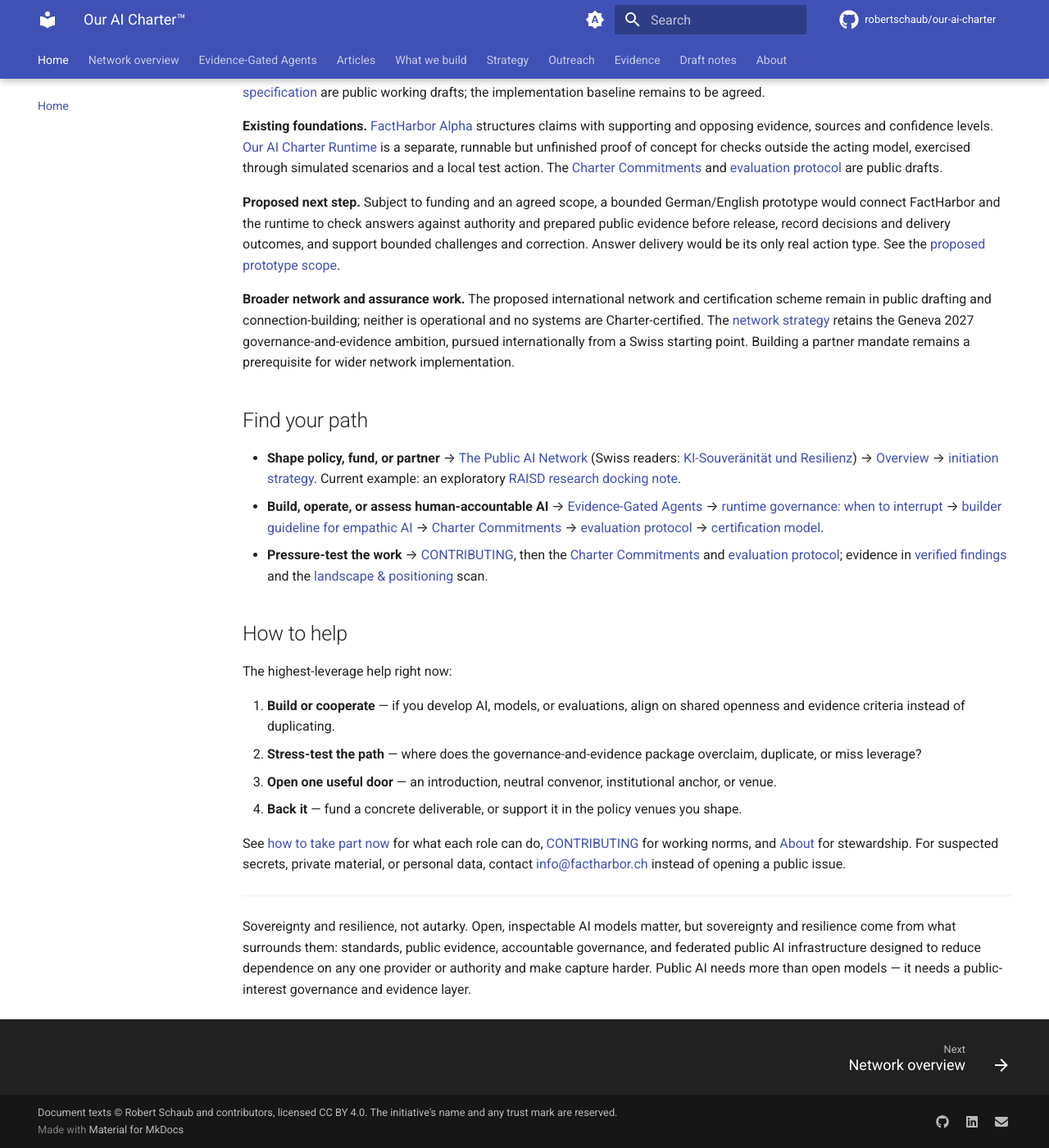
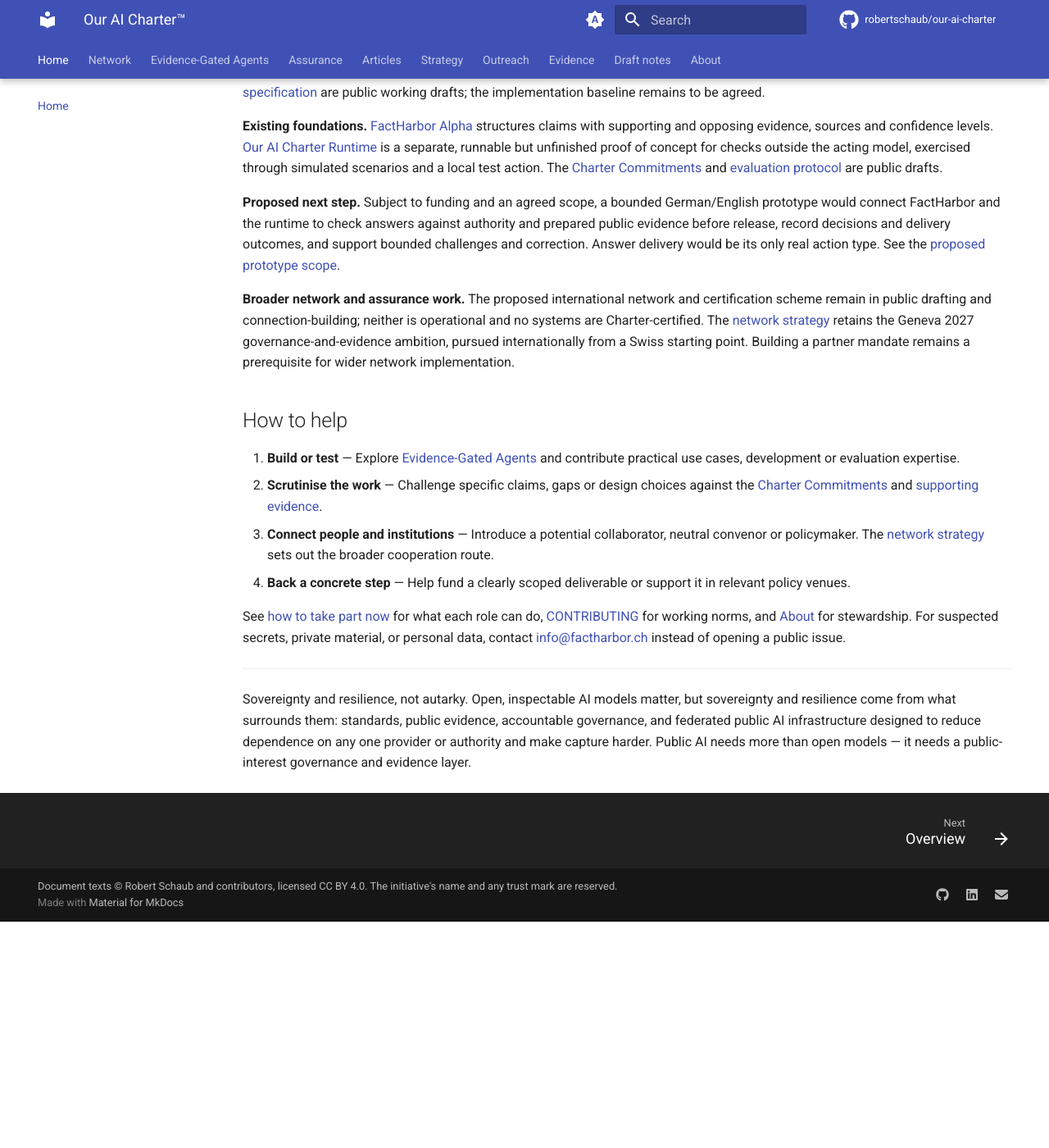
Before and after one commit to robertschaub/our-ai-charter, an MkDocs documentation site: the page built from docs/index.md, in a window 1280 px wide and 1400 px high, scrolled down 1430 px. Shown: the whole window at 82% size. Built offline with MkDocs 1.6.1 and Material for MkDocs 9.7.7, drawn with Linux system fonts in a browser that asks for light colours; plug-ins that fetch from the network failed and are left out; comment, search, counter and statistics services are not loaded; after the commit the page ends 2554 px from its top, so only the background shows below that.

Commit message:
docs(site): group network pages and simplify contribution routes

```diff
--- a/docs/index.md
+++ b/docs/index.md
@@ -62,20 +62,12 @@ Protect and strengthen free and fair societies in the digital age through public
 
 **Broader network and assurance work.** The proposed international network and certification scheme remain in public drafting and connection-building; neither is operational and no systems are Charter-certified. The [network strategy](Strategy/initiation-strategy.md) retains the Geneva 2027 governance-and-evidence ambition, pursued internationally from a Swiss starting point. Building a partner mandate remains a prerequisite for wider network implementation.
 
-## Find your path
-
-- **Shape policy, fund, or partner** → [The Public AI Network](Published/the-public-ai-network.md) (Swiss readers: [KI-Souveränität und Resilienz](Published/ki-souveraenitaet-und-resilienz.md)) → [Overview](network-overview.md) → [initiation strategy](Strategy/initiation-strategy.md). Current example: an exploratory [RAISD research docking note](Outreach/swiss-ai-raisd-fit-note.en.md).
-- **Build, operate, or assess human-accountable AI** → [Evidence-Gated Agents](Assurance/Concepts/evidence-gated-agents.md) → [runtime governance: when to interrupt](Published/when-should-runtime-ai-governance-interrupt.md) → [builder guideline for empathic AI](Published/how-to-build-ai-that-acts-with-empathy.md) → [Charter Commitments](Assurance/Framework/charter-commitments.md) → [evaluation protocol](Assurance/Protocol/grounding-faithfulness-and-contestability.md) → [certification model](Assurance/Framework/certification-model.md).
-- **Pressure-test the work** → [CONTRIBUTING](https://github.com/robertschaub/our-ai-charter/blob/main/CONTRIBUTING.md), then the [Charter Commitments](Assurance/Framework/charter-commitments.md) and [evaluation protocol](Assurance/Protocol/grounding-faithfulness-and-contestability.md); evidence in [verified findings](Evidence/verified-findings.md) and the [landscape & positioning](Strategy/landscape-and-positioning.md) scan.
-
 ## How to help
 
-The highest-leverage help right now:
-
-1. **Build or cooperate** — if you develop AI, models, or evaluations, align on shared openness and evidence criteria instead of duplicating.
-2. **Stress-test the path** — where does the governance-and-evidence package overclaim, duplicate, or miss leverage?
-3. **Open one useful door** — an introduction, neutral convenor, institutional anchor, or venue.
-4. **Back it** — fund a concrete deliverable, or support it in the policy venues you shape.
+1. **Build or test** — Explore [Evidence-Gated Agents](Assurance/Concepts/evidence-gated-agents.md) and contribute practical use cases, development or evaluation expertise.
+2. **Scrutinise the work** — Challenge specific claims, gaps or design choices against the [Charter Commitments](Assurance/Framework/charter-commitments.md) and [supporting evidence](Evidence/verified-findings.md).
+3. **Connect people and institutions** — Introduce a potential collaborator, neutral convenor or policymaker. The [network strategy](Strategy/initiation-strategy.md) sets out the broader cooperation route.
+4. **Back a concrete step** — Help fund a clearly scoped deliverable or support it in relevant policy venues.
 
 See [how to take part now](network-overview.md#how-to-take-part-now) for what each role can do, [CONTRIBUTING](https://github.com/robertschaub/our-ai-charter/blob/main/CONTRIBUTING.md) for working norms, and [About](About.md) for stewardship. For suspected secrets, private material, or personal data, contact [info@factharbor.ch](mailto:info@factharbor.ch) instead of opening a public issue.
 
--- a/docs/stylesheets/extra.css
+++ b/docs/stylesheets/extra.css
@@ -100,8 +100,7 @@
    ========================================================================== */
 
 /* With navigation.sections, Material renders the collapsible section labels
-   ("What we build", "Federated public AI infrastructure", "AI Assurance & Certification") at a
-   muted --md-default-fg-color--light. Beside the full-contrast links nested
+   at a muted --md-default-fg-color--light. Beside the full-contrast links nested
    under them the headers nearly disappear. Lift them to full-contrast text so
    the section titles read as the clearest items in the tree; the theme's bold
    weight (font-weight: 700) still sets them apart from the regular links, and
--- a/mkdocs.yml
+++ b/mkdocs.yml
@@ -117,8 +117,28 @@ extra:
 
 nav:
   - Home: index.md
-  - Network overview: network-overview.md
+  - Network:
+      - Overview: network-overview.md
+      - Federated infrastructure: Infrastructure/architecture.md
+      - Pilot & rollout: Infrastructure/pilot-and-rollout.md
+      - Control & evidence layer: Infrastructure/control-and-evidence-layer.md
   - Evidence-Gated Agents: Assurance/Concepts/evidence-gated-agents.md
+  - Assurance:
+      - Charter Commitments: Assurance/Framework/charter-commitments.md
+      - Certification model: Assurance/Framework/certification-model.md
+      - Concepts:
+          - "Structuring the Charter — obligations, planes, lenses": Assurance/Concepts/charter-structure-and-views.md
+          - "Governance from the AI user's workflow": Assurance/Concepts/user-workflow-governance.md
+          - "Evaluation methods → institutional requirements": Assurance/Concepts/evaluation-to-institutional-requirements.md
+          - "Evidence-Gated Agents — research and evaluation": Assurance/Concepts/evidence-requirements-research.md
+          - "Assurance cases (obligation prototypes)": Assurance/Concepts/assurance-cases.md
+          - "Capabilities & Assurance Interface": Assurance/Concepts/capabilities-and-assurance-interface.md
+      - Protocol:
+          - "Grounding, Faithfulness & Contestability": Assurance/Protocol/grounding-faithfulness-and-contestability.md
+          - One-pager: Assurance/Protocol/one-pager.md
+      - Background:
+          - Risk & vulnerability audit: Assurance/Background/risk-and-vulnerability-audit.md
+          - What the world has already declared: Assurance/Background/what-the-world-has-already-declared.md
   - Articles:
       - Article index: Published/index.md
       - "The Swiss F-35A fixed-price trap - Would AI fall into it today?": Published/f35-fixed-price-evidence.md
@@ -136,27 +156,6 @@ nav:
       - The Public AI Network: Published/the-public-ai-network.md
       - "AI Sovereignty and Resilience (EN)": Published/ai-sovereignty-and-resilience.md
       - "KI-Souveränität und Resilienz (DE)": Published/ki-souveraenitaet-und-resilienz.md
-  - What we build:
-      - Federated public AI infrastructure:
-          - Architecture: Infrastructure/architecture.md
-          - Pilot & rollout: Infrastructure/pilot-and-rollout.md
-          - Public-interest control & evidence layer: Infrastructure/control-and-evidence-layer.md
-      - AI Assurance & Certification:
-          - Charter Commitments: Assurance/Framework/charter-commitments.md
-          - Certification model: Assurance/Framework/certification-model.md
-          - Concepts:
-              - "Structuring the Charter — obligations, planes, lenses": Assurance/Concepts/charter-structure-and-views.md
-              - "Governance from the AI user's workflow": Assurance/Concepts/user-workflow-governance.md
-              - "Evaluation methods → institutional requirements": Assurance/Concepts/evaluation-to-institutional-requirements.md
-              - "Evidence-Gated Agents — research and evaluation": Assurance/Concepts/evidence-requirements-research.md
-              - "Assurance cases (obligation prototypes)": Assurance/Concepts/assurance-cases.md
-              - "Capabilities & Assurance Interface": Assurance/Concepts/capabilities-and-assurance-interface.md
-          - Protocol:
-              - "Grounding, Faithfulness & Contestability": Assurance/Protocol/grounding-faithfulness-and-contestability.md
-              - One-pager: Assurance/Protocol/one-pager.md
-          - Background:
-              - Risk & vulnerability audit: Assurance/Background/risk-and-vulnerability-audit.md
-              - What the world has already declared: Assurance/Background/what-the-world-has-already-declared.md
   - Strategy:
       - Initiation strategy: Strategy/initiation-strategy.md
       - "Landscape & positioning (build vs. join)": Strategy/landscape-and-positioning.md
```
Also changed, not shown: CHANGELOG.md (+2 -0 lines), README.md (+2 -6 lines).
